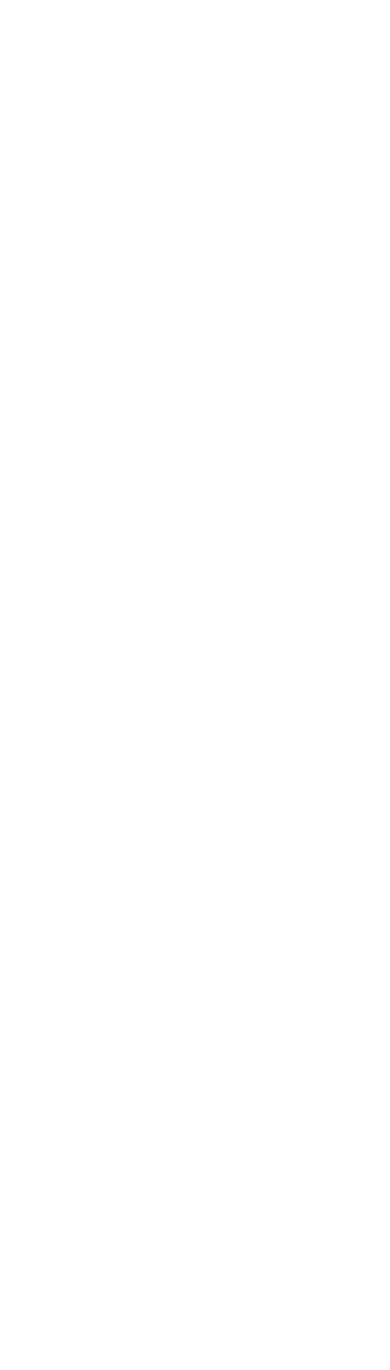
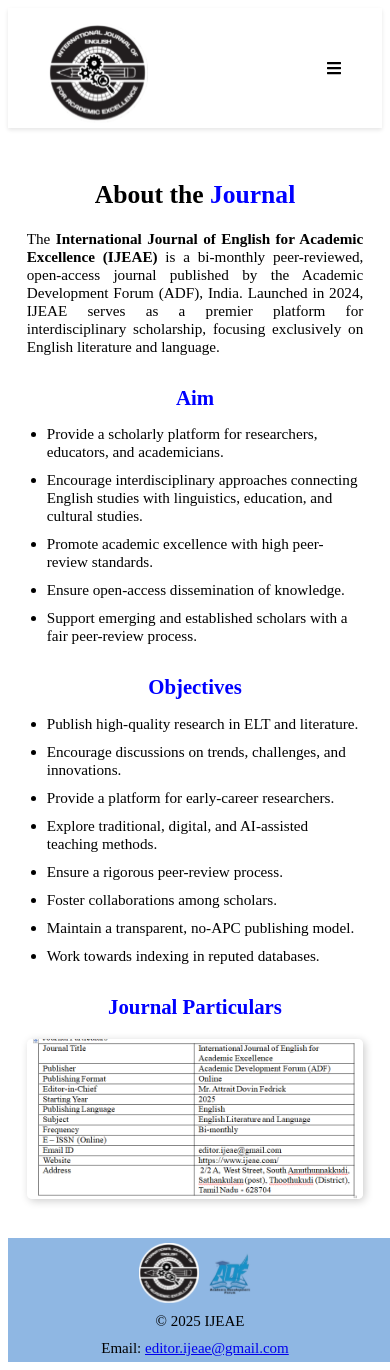
Before and after one commit to clownfish1805/journal_website, a React (Create React App) app: page /aboutus in a window 390 px wide. Before the commit this address had no page. Before the commit the page ends 844 px from the top, so only its background shows below. Built offline with nearby package versions, Linux system fonts and the light colour scheme.

Commit message:
about us page updated

```diff
--- a/src/App.js
+++ b/src/App.js
@@ -13,6 +13,7 @@
 import Plagarismpolicy from "./Pages/Authorguide/Plagarismpolicy";
 import Journalmetrics from "./Pages/Authorguide/Journalmetrics";
 import SpecialPublicationsPage from "./Pages/Resources/SpecialpublicationsPage";
+import About from "./Pages/About us/Aboutus";
 
 function App() {
   return (
@@ -25,6 +26,7 @@
       <Route path="/journalmetrics" element={<Journalmetrics />} />
       <Route path="/editorial" element={<Editorial />} />
       <Route path="/years" element={<YearsPage />} />
+      <Route path="/aboutus" element={<About />} />
       <Route path="/volumes/:year" element={<VolumesPage />} />
       <Route
         path="/publications/:year/:volume/:issue"
--- a/src/Components/Header/Header.js
+++ b/src/Components/Header/Header.js
@@ -77,6 +77,7 @@
             </Link>
             <Link
               className={`dropdown-wrapper ${
+                location.pathname === "/aboutus" ||
                 location.pathname === "/contactus" ||
                 location.pathname === "/editorial" ||
                 location.pathname === "/announcement"
@@ -93,6 +94,7 @@
               )}
               {isAboutDropdownOpen && (
                 <div className="dropdown">
+                  <Link to="/aboutus">About us</Link>
                   <Link to="/announcement">Announcement</Link>
                   <Link to="/editorial">Editorial Board</Link>
                   <Link to="/contactus">Contact us</Link>
--- /dev/null
+++ b/src/Pages/About us/Aboutus.css
@@ -0,0 +1,129 @@
+/* General Container Styling */
+.about-container {
+    max-width: 900px;
+    margin: 10px auto;
+    padding: 50px;
+    color: black;
+    background-color: #ffffff;
+}
+
+/* Centered Title */
+.about-title {
+    text-align: center;
+    font-size: 2.2rem;
+    font-weight: bold;
+    color: #000000;
+    margin-bottom: 20px;
+}
+
+/* Subtitle Styling */
+.about-subtitle {
+    text-align: center;
+    font-size: 1.8rem;
+    font-weight: bold;
+    color: blue;
+    margin-top: 30px;
+    margin-bottom: 15px;
+}
+
+/* Text Styling */
+.about-text {
+    font-size: 1.3rem;
+    /* line-height: 1.6; */
+
+    text-align: justify;
+    margin-bottom: 20px;
+    font-weight: 300;
+}
+
+/* List Styling */
+.about-list {
+    list-style-type: disc;
+    padding-left: 20px;
+    font-size: 1.3rem;
+    /* line-height: 1.6; */
+
+    margin-bottom: 20px;
+}
+
+.about-list li {
+    margin-bottom: 10px;
+}
+
+/* Image Section */
+.about-image {
+    text-align: center;
+    margin-top: 20px;
+}
+
+.about-image img {
+    width: 100%;
+    max-width: 600px;
+    height: auto;
+    border-radius: 5px;
+    box-shadow: 2px 2px 8px rgba(0, 0, 0, 0.2);
+}
+
+/* Responsive Design */
+@media screen and (max-width: 1024px) {
+    .about-container {
+        max-width: 90%;
+        padding: 30px;
+    }
+
+    .about-title {
+        font-size: 2rem;
+    }
+
+    .about-subtitle {
+        font-size: 1.6rem;
+    }
+
+    .about-text,
+    .about-list {
+        font-size: 1.1rem;
+    }
+}
+
+@media screen and (max-width: 768px) {
+    .about-container {
+        padding: 20px;
+    }
+
+    .about-title {
+        font-size: 1.8rem;
+    }
+
+    .about-subtitle {
+        font-size: 1.5rem;
+    }
+
+    .about-text,
+    .about-list {
+        font-size: 1rem;
+    }
+}
+
+@media screen and (max-width: 480px) {
+    .about-container {
+        padding: 15px;
+        margin: 20px auto;
+    }
+
+    .about-title {
+        font-size: 1.6rem;
+    }
+
+    .about-subtitle {
+        font-size: 1.3rem;
+    }
+
+    .about-text,
+    .about-list {
+        font-size: 0.95rem;
+    }
+
+    .about-image img {
+        max-width: 100%;
+    }
+}
--- /dev/null
+++ b/src/Pages/About us/Aboutus.js
@@ -0,0 +1,67 @@
+import React from "react";
+import "./Aboutus.css"; // Import the CSS file
+import Header from "../../Components/Header/Header";
+import Footer from "../../Components/Footer/Footer";
+import journalimage from "../../Assets/image.png";
+const About = () => {
+  return (
+    <>
+      <Header />
+      <div className="about-container">
+        <h1 className="about-title">
+          About the <span style={{ color: "Blue" }}>Journal</span>
+        </h1>
+        <p className="about-text">
+          The{" "}
+          <strong>
+            International Journal of English for Academic Excellence (IJEAE)
+          </strong>{" "}
+          is a bi-monthly peer-reviewed, open-access journal published by the
+          Academic Development Forum (ADF), India. Launched in 2024, IJEAE
+          serves as a premier platform for interdisciplinary scholarship,
+          focusing exclusively on English literature and language.
+        </p>
+
+        <h2 className="about-subtitle">Aim</h2>
+        <ul className="about-list">
+          <li>
+            Provide a scholarly platform for researchers, educators, and
+            academicians.
+          </li>
+          <li>
+            Encourage interdisciplinary approaches connecting English studies
+            with linguistics, education, and cultural studies.
+          </li>
+          <li>Promote academic excellence with high peer-review standards.</li>
+          <li>Ensure open-access dissemination of knowledge.</li>
+          <li>
+            Support emerging and established scholars with a fair peer-review
+            process.
+          </li>
+        </ul>
+
+        <h2 className="about-subtitle">Objectives</h2>
+        <ul className="about-list">
+          <li>Publish high-quality research in ELT and literature.</li>
+          <li>Encourage discussions on trends, challenges, and innovations.</li>
+          <li>Provide a platform for early-career researchers.</li>
+          <li>
+            Explore traditional, digital, and AI-assisted teaching methods.
+          </li>
+          <li>Ensure a rigorous peer-review process.</li>
+          <li>Foster collaborations among scholars.</li>
+          <li>Maintain a transparent, no-APC publishing model.</li>
+          <li>Work towards indexing in reputed databases.</li>
+        </ul>
+
+        <h2 className="about-subtitle">Journal Particulars</h2>
+        <div className="about-image">
+          <img src={journalimage} alt="Journal Details" />
+        </div>
+      </div>
+      <Footer />
+    </>
+  );
+};
+
+export default About;
```
Also changed, not shown: src/Assets/image.png (added).
